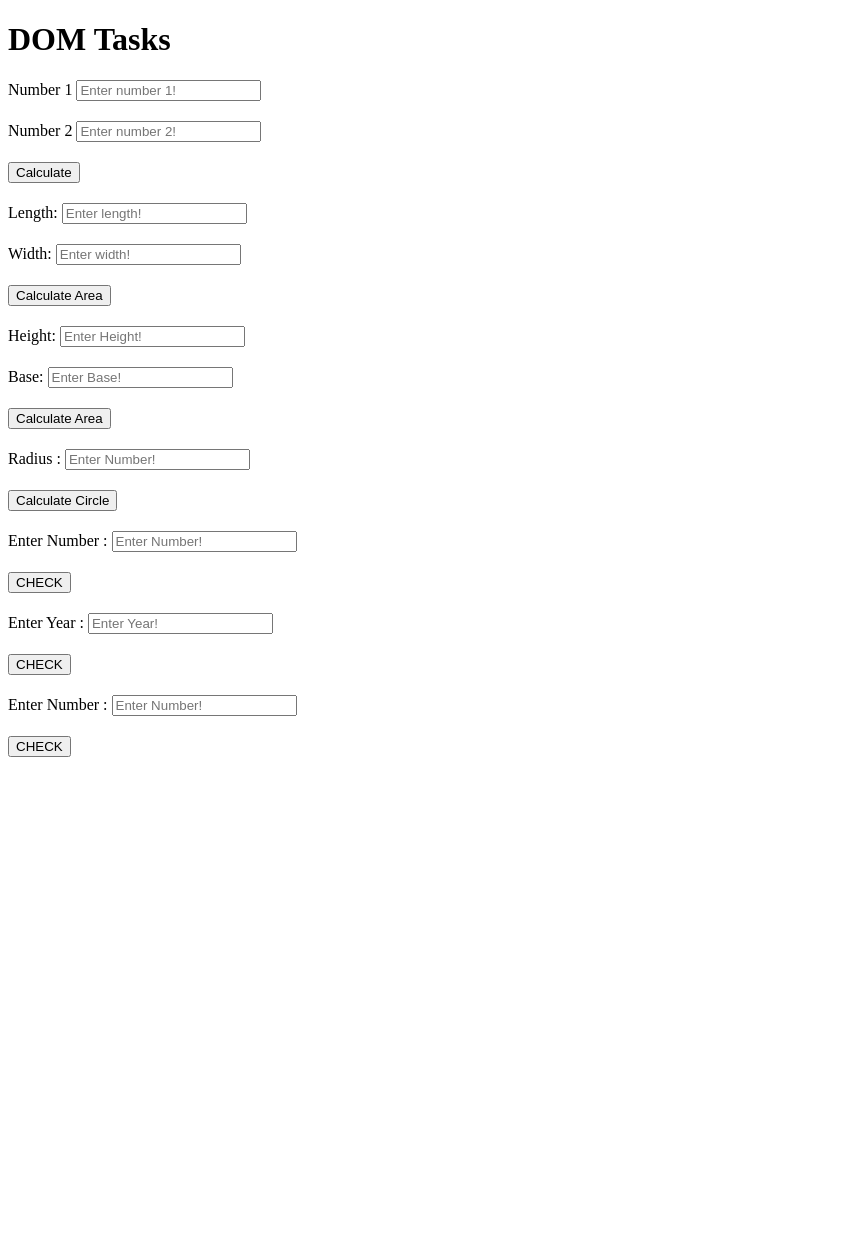
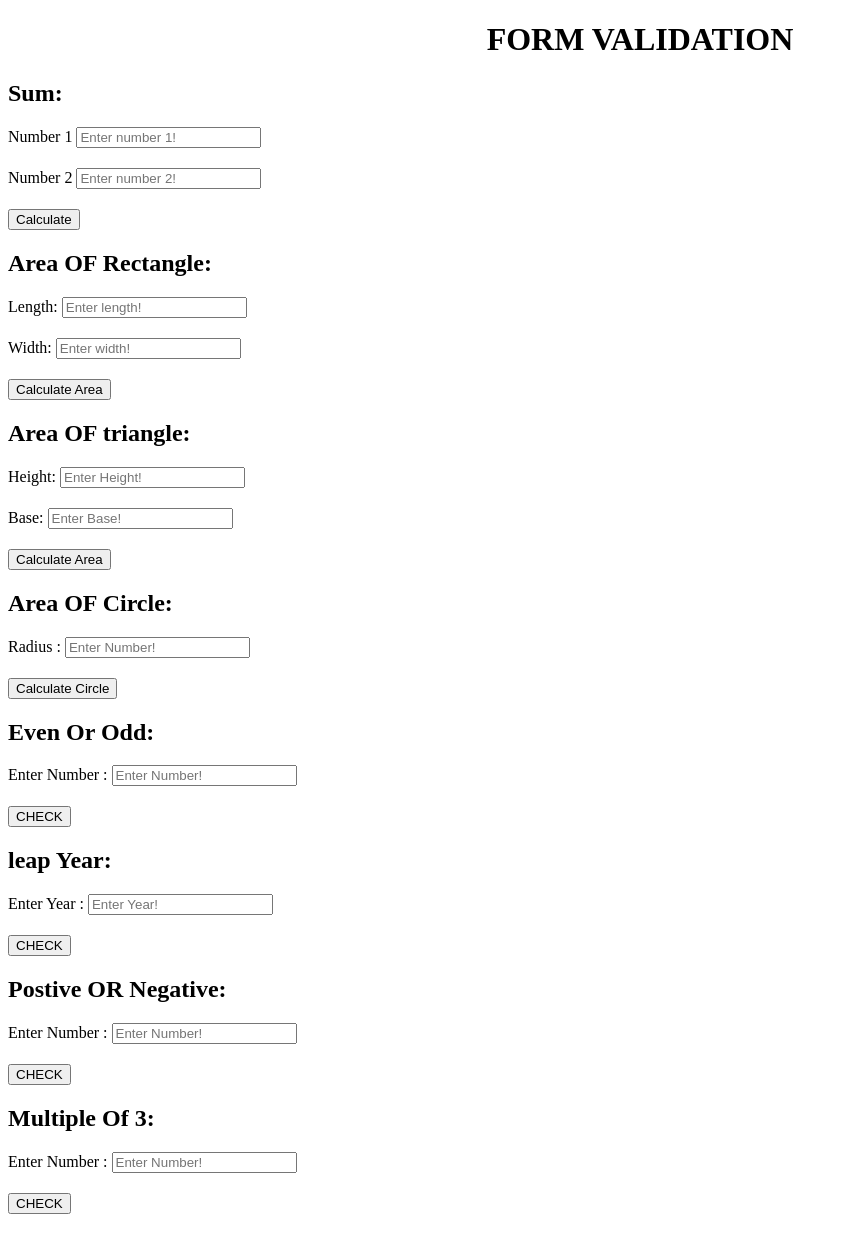
Before and after one commit to Shoaib-Ali-ASif/form-validation-tasks, a plain HTML site: page index.html in a window 1280 px wide. Shown: the whole page, without its empty margins (0-848 px from the left). Before the commit the page ends 800 px from the top, so only its background shows below. Drawn offline with Linux system fonts and the light colour scheme.

Commit message:
changed multiple things

```diff
--- a/index.html
+++ b/index.html
@@ -6,6 +6,10 @@
     <meta name="viewport" content="width=device-width, initial-scale=1.0" />
     <title>DOM Practice</title>
     <style>
+      h1{
+        display: flex;
+        justify-content: center;
+      }
       .mb {
         margin-bottom: 20px;
       }
@@ -15,7 +19,9 @@
     </style>
   </head>
   <body>
-    <h1>DOM Tasks</h1>
+    <h1>FORM VALIDATION</h1>
+
+    <h2>Sum:</h2>
     <form id="form-sum">
       <div class="mb">
         <label for="number_1">Number 1</label>
@@ -34,6 +40,7 @@
         <div id="error" class="text"></div>
       </div>
     </form>
+    <h2>Area OF Rectangle:</h2>
     <form id="reactangle">
       <div class="mb">
         <label for="length">Length:</label>
@@ -53,6 +60,7 @@
       </div>
       <div id="error-1" class="text"></div>
     </form>
+    <h2>Area OF triangle:</h2>
     <form id="Triangle">
       <div class="mb">
         <label for="height">Height:</label>
@@ -72,6 +80,7 @@
       </div>
       <div id="error-2" class="text"></div>
     </form>
+    <h2>Area OF Circle:</h2>
     <form id="Circle">
       <div class="mb">
         <label for="radius">Radius :</label>
@@ -82,6 +91,7 @@
       </div>
       <div id="error-3" class="text"></div>
     </form>
+    <h2>Even Or Odd:</h2>
     <form id="evenOrOdd">
       <div class="mb">
         <label for="num">Enter Number :</label>
@@ -92,7 +102,7 @@
       </div>
       <div id="error-4" class="text"></div>
     </form>
-
+     <h2>leap Year:</h2>
     <form id="leapYear">
       <div class="mb">
         <label for="year">Enter Year :</label>
@@ -103,6 +113,7 @@
       </div>
       <div id="error-5" class="text"></div>
     </form>
+    <h2>Postive OR Negative:</h2>
     <form id="postiveOrNegative">
       <div class="mb">
         <label for="num2">Enter Number :</label>
@@ -113,6 +124,17 @@
       </div>
       <div id="error-6" class="text"></div>
     </form>
+    <h2>Multiple Of 3:</h2>
+    <form id="multiple">
+      <div class="mb">
+        <label for="num3">Enter Number :</label>
+        <input id="num3" type="text" placeholder="Enter Number!">
+      </div>
+      <div class="mb">
+        <input type="submit" id="submit-7" value="CHECK" />
+      </div>
+      <div id="error-7" class="text"></div>
+    </form>
 
 
 
--- a/js/app.js
+++ b/js/app.js
@@ -131,3 +131,19 @@ submit6Element.addEventListener("click", function (e) {
     error6Element.innerText = "Neagtive";
   }
 });
+const form8Element = document.getElementById("multiple");
+const submit7Element = document.getElementById("submit-7");
+submit7Element.addEventListener("click", function (e) {
+  e.preventDefault();
+  const num3Element = document.getElementById("num3");
+  const error7Element = document.getElementById("error-7");
+
+  let num3Value = parseInt(num3Element.value);
+
+  error7Element.innerText = "";
+  if ( num3Value % 3 == 0) {
+    error7Element.innerText = "Multple of 3";
+  } else {
+    error7Element.innerText = "Not multiple of 3";
+  }
+});
```
